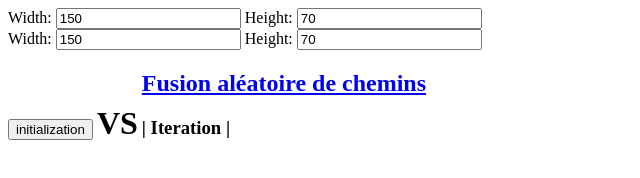
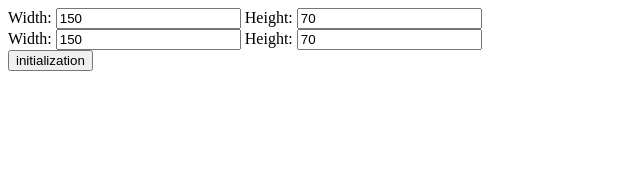
Before and after one commit to clevandowski/labyrinthe, a plain HTML site: page index.html in a window 1280 px wide. Shown: the whole page, without its empty margins (0-640 px from the left). Drawn offline with nearby package versions, Linux system fonts and the light colour scheme.

Commit message:
Correction display

```diff
--- a/index.html
+++ b/index.html
@@ -49,11 +49,11 @@
       </div>
     </div>
   </div>
-  <div style="display: inline-block; position: relative;">
+  <div style="display: inline-block; position: relative;" ng-show="labyrinthe.initialized">
     <h1>VS</h1>
   </div>
   <!-- <br/><br/><br/> -->
-  <div style="display: inline-block; position: relative;">
+  <div style="display: inline-block; position: relative;" ng-show="labyrinthe.initialized">
     <h2>
       <a href="https://fr.wikipedia.org/wiki/Mod%C3%A9lisation_math%C3%A9matique_de_labyrinthe#Fusion_al%C3%A9atoire_de_chemins">Fusion aléatoire de chemins</a>
     </h2>
```
